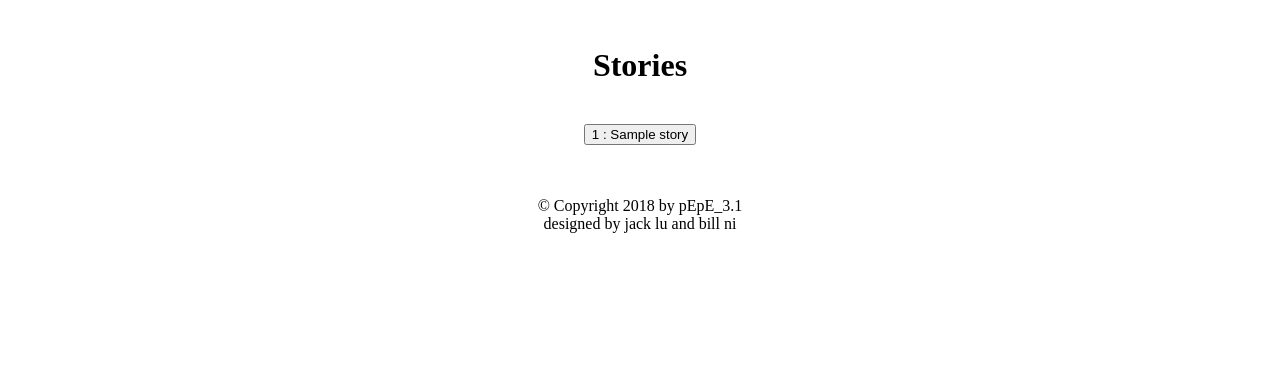
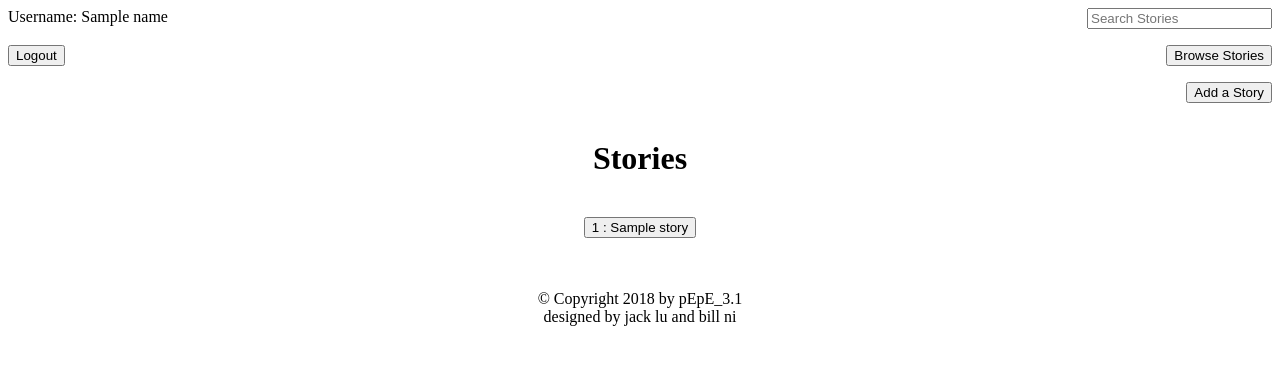
Before and after one commit to JackLu1/pEpE_3.1--LuJ-NiB, a Flask app: template templates/search.html in a window 1280 px wide. Shown: the top 365 px of the page. Run offline with Flask 2, Linux system fonts and the light colour scheme; the template is opened without the code that fills it: most values are stand-ins (such as "Sample title", 1, 10 or a date in 2020).

Commit message:
add header to every page

```diff
--- a/templates/search.html
+++ b/templates/search.html
@@ -7,7 +7,48 @@ Search
 {% block content %}
 <center>
 
-<br>
+<table width="100%" cellspacing="0" cellpadding="0">
+    <tr>
+        <td align="left" valign="top">
+            Username: {{ name }}
+        </td>
+
+        <td align="right" valign="top">
+            <form action="/search" name="query" method="GET">
+                <input type="text" name="search" placeholder="Search Stories">
+            </form>
+        </td>
+    </tr>
+
+    <tr>
+        <td align="left" valign="top">
+            <form action="/logout" name="logout" method="POST">
+                <button type="submit" name="logout">
+                    Logout
+                </button>
+            </form>
+        </td>
+
+        <td align="right" valign="top">
+            <form action="/browse" name="browse">
+                <button type="submit" name="browse">
+                    Browse Stories
+                </button>
+            </form>
+        </td>
+    </tr>
+
+    <tr>
+        <td></td>
+        <td align="right" valign="top">
+            <form action="/add" name="add">
+                <button type="submit" name="addstory">
+                    Add a Story
+                </button>
+            </form>
+        </td>
+    </tr>
+</table>
 
 <h1>
 	Stories
```
Also changed, not shown: templates/addstory.html (+43 -0 lines), templates/library.html (+42 -1 lines), templates/storybase.html (+43 -0 lines).
